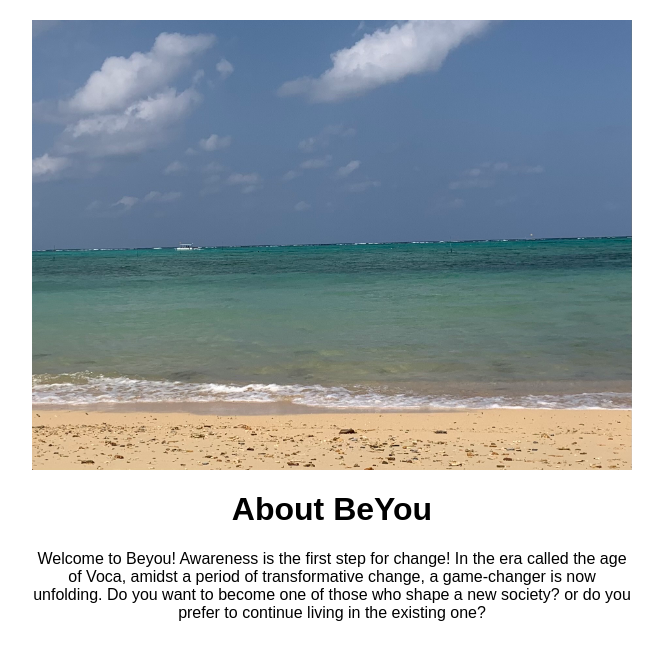
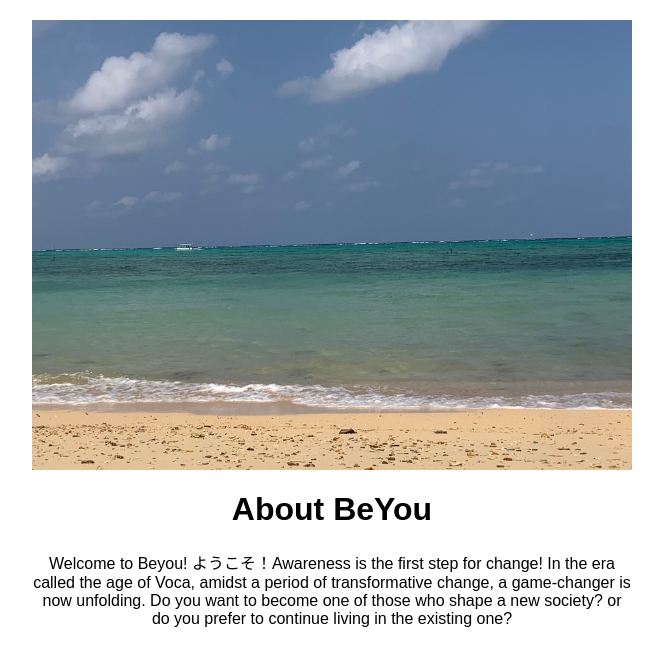
Before and after one commit to shinoshino369/shinoshino.github.io, a plain HTML site: page docs/index.html in a window 1280 px wide. Shown: the whole page, without its empty margins (308-971 px from the left). Drawn offline with Linux system fonts and the light colour scheme.

Commit message:
メッセージありがとう追加

```diff
--- a/docs/index.html
+++ b/docs/index.html
@@ -28,7 +28,7 @@
     <div class="container">
         <img src="img/IMG_1814.JPG" alt="Your Business Image">
         <h1>About BeYou</h1>
-        <p>Welcome to Beyou! Awareness is the first step for change! In the era called the age of Voca, amidst a period of transformative change, a game-changer is now unfolding. Do you want to become one of those who shape a new society? or do you prefer to continue living in the existing one?
+        <p>Welcome to Beyou! ようこそ！Awareness is the first step for change! In the era called the age of Voca, amidst a period of transformative change, a game-changer is now unfolding. Do you want to become one of those who shape a new society? or do you prefer to continue living in the existing one?
 
 
 
```
